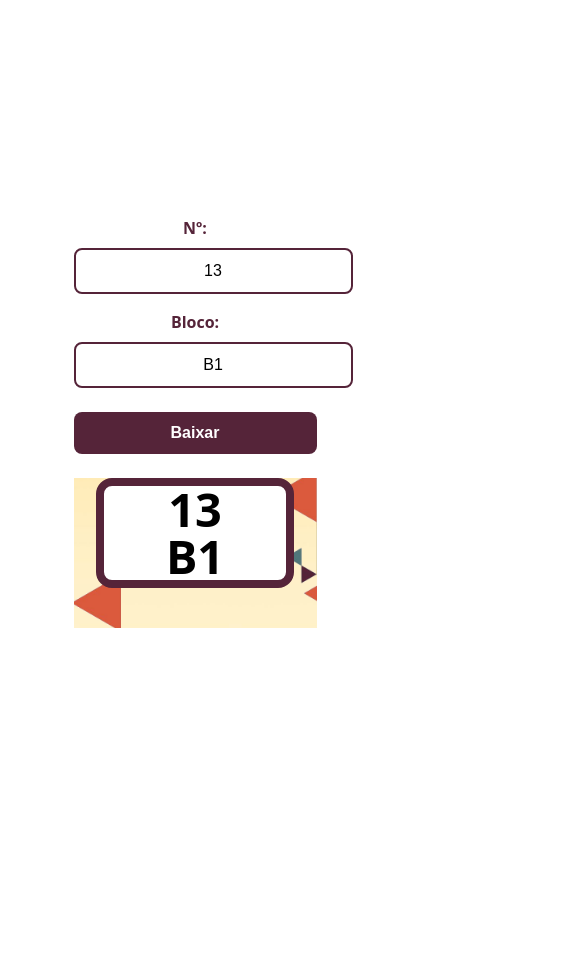
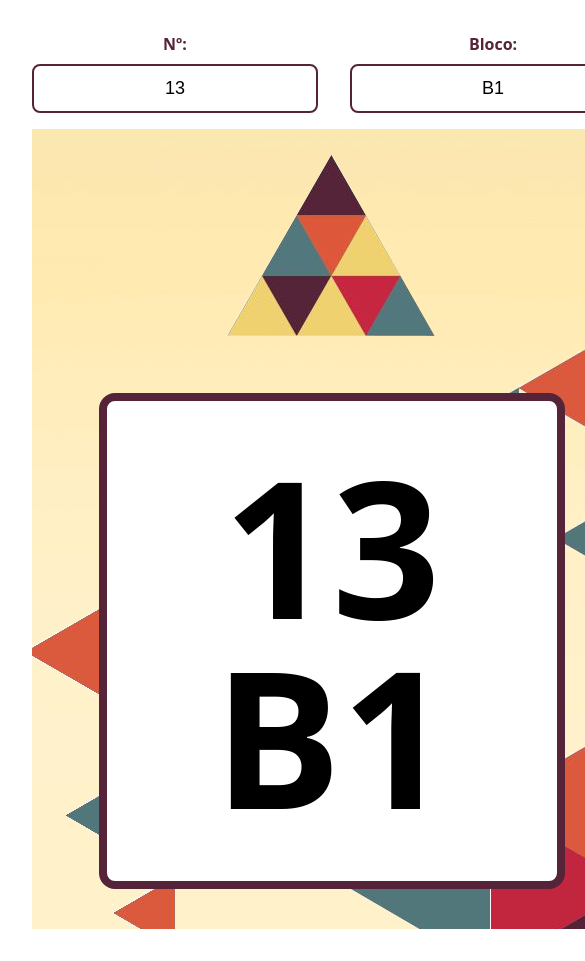
Before and after one commit to tairadev/boulevard-vila-maria, a React (Vite) app: page / in a window 390 px wide. Shown: the top 961 px of the page, 585 px wide, since content can reach past the window. Before the commit the page ends 844 px from the top, so only its background shows below. Built offline with nearby package versions, Linux system fonts and the light colour scheme.

Commit message:
css responsivo

```diff
--- a/src/App.css
+++ b/src/App.css
@@ -1,4 +1,3 @@
-/* Layout principal */
 #root {
   max-width: 1280px;
   margin: 0 auto;
@@ -6,12 +5,9 @@
   text-align: center;
 }
 
-/* Cartão */
 .new-parking-card {
-  width: 100%;
-  max-width: 600px;
-  height: auto;
-  aspect-ratio: 3 / 4;
+ width: 600px;
+  height: 800px;
   background-color: white;
   display: flex;
   align-items: center;
@@ -20,25 +16,24 @@
   overflow: hidden;
   padding: 0;
   position: relative;
-  margin: 0 auto;
 }
 
-/* Fundo do cartão */
 .boulevard-parking {
   display: flex;
   align-items: flex-end;
   justify-content: center;
   width: 100%;
   height: 100%;
+  aspect-ratio: 3 / 4;
   background-image: url('./assets/boulevard-parking.png');
   background-size: cover;
-  background-position: center;
+  margin: 0 auto;
 }
 
-/* Campo central */
 .boulevard-field {
-  width: 75%;
-  height: 65%;
+  width: 450px;
+  height: 480px;
+  aspect-ratio: 3 / 4;
   background-color: #FFF;
   margin-bottom: 40px;
   border: 8px solid #552439;
@@ -49,25 +44,21 @@
   justify-content: center;
 }
 
-/* Texto grande */
 .boulevard-field h1 {
   color: #000;
-  font-size: 16vw;
+  font-size: 190px;
   line-height: 1;
   margin: 0;
   text-transform: uppercase;
 }
 
-/* Campos e botão */
 .fields {
-  margin-bottom: 1.5rem;
+  margin-bottom: 1rem;
   display: flex;
-  gap: 1rem;
+  gap: 2rem;
   justify-content: center;
-  flex-wrap: wrap;
 }
 
-/* Label e input */
 label {
   display: flex;
   flex-direction: column;
@@ -86,8 +77,7 @@ input[type="text"] {
   color: #000;
   outline: none;
   transition: border-color 0.2s, box-shadow 0.2s;
-  width: 220px;
-  max-width: 100%;
+  width: 250px;
   text-align: center;
 }
 
@@ -96,7 +86,6 @@ input[type="text"]:focus {
   box-shadow: 0 0 0 3px rgba(149, 81, 107, 0.3);
 }
 
-/* Botão */
 button {
   padding: 12px 24px;
   background-color: #552439;
@@ -107,6 +96,7 @@ button {
   font-weight: bold;
   cursor: pointer;
   transition: background-color 0.3s ease;
+  margin-left: 16px;
 }
 
 button:hover {
@@ -121,40 +111,3 @@ button:disabled {
   background-color: #aaa;
   cursor: not-allowed;
 }
-
-/* Responsividade */
-@media (max-width: 768px) {
-  .boulevard-field h1 {
-    font-size: 14vw;
-  }
-
-  input[type="text"] {
-    width: 180px;
-    font-size: 1rem;
-  }
-
-  button {
-    width: 100%;
-    margin-top: 0.5rem;
-  }
-
-  .fields {
-    flex-direction: column;
-    align-items: center;
-  }
-}
-
-@media (max-width: 480px) {
-  .boulevard-field h1 {
-    font-size: 12vw;
-  }
-
-  input[type="text"] {
-    width: 100%;
-  }
-
-  .new-parking-card {
-    aspect-ratio: auto;
-    height: auto;
-  }
-}
```
